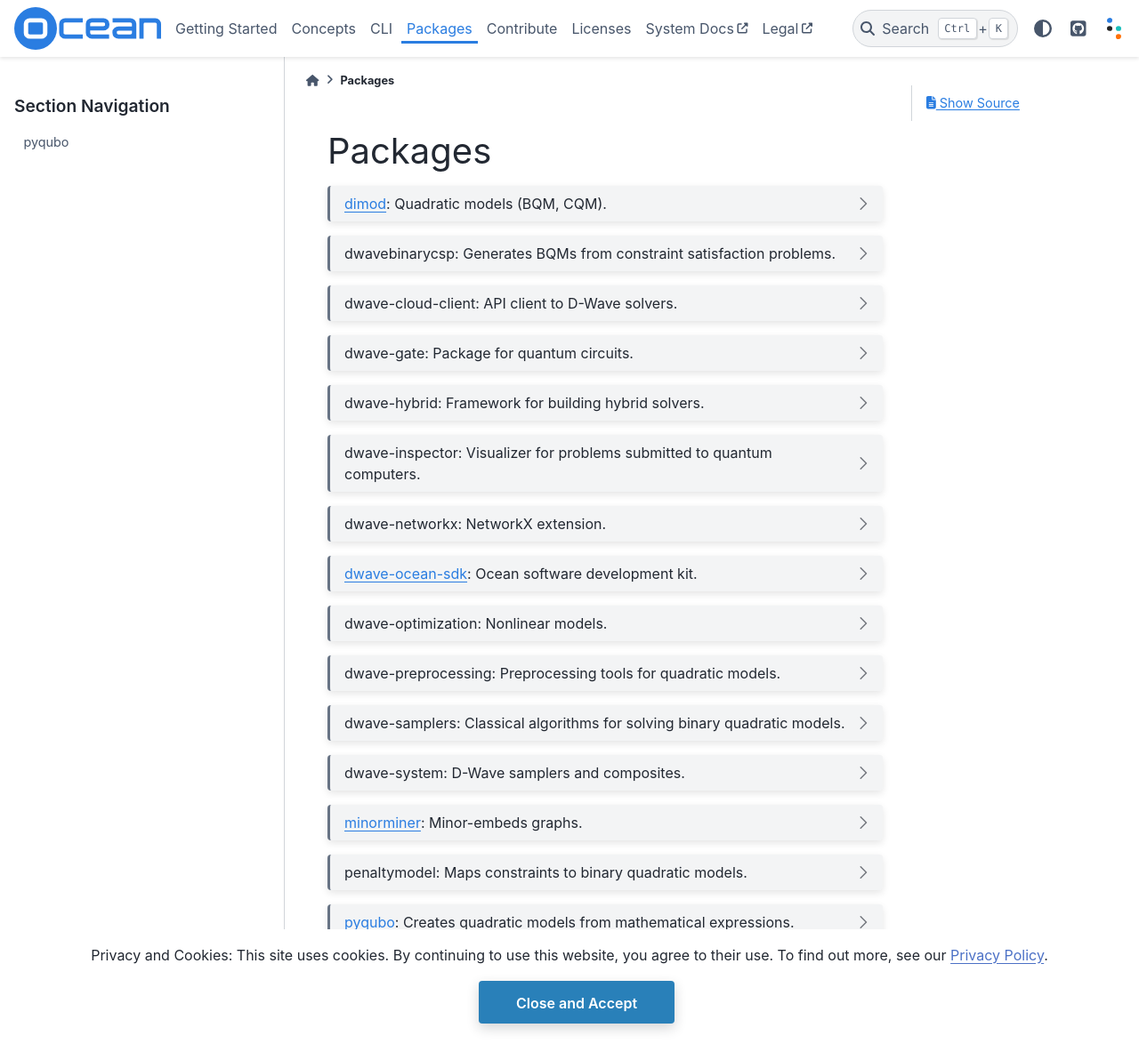
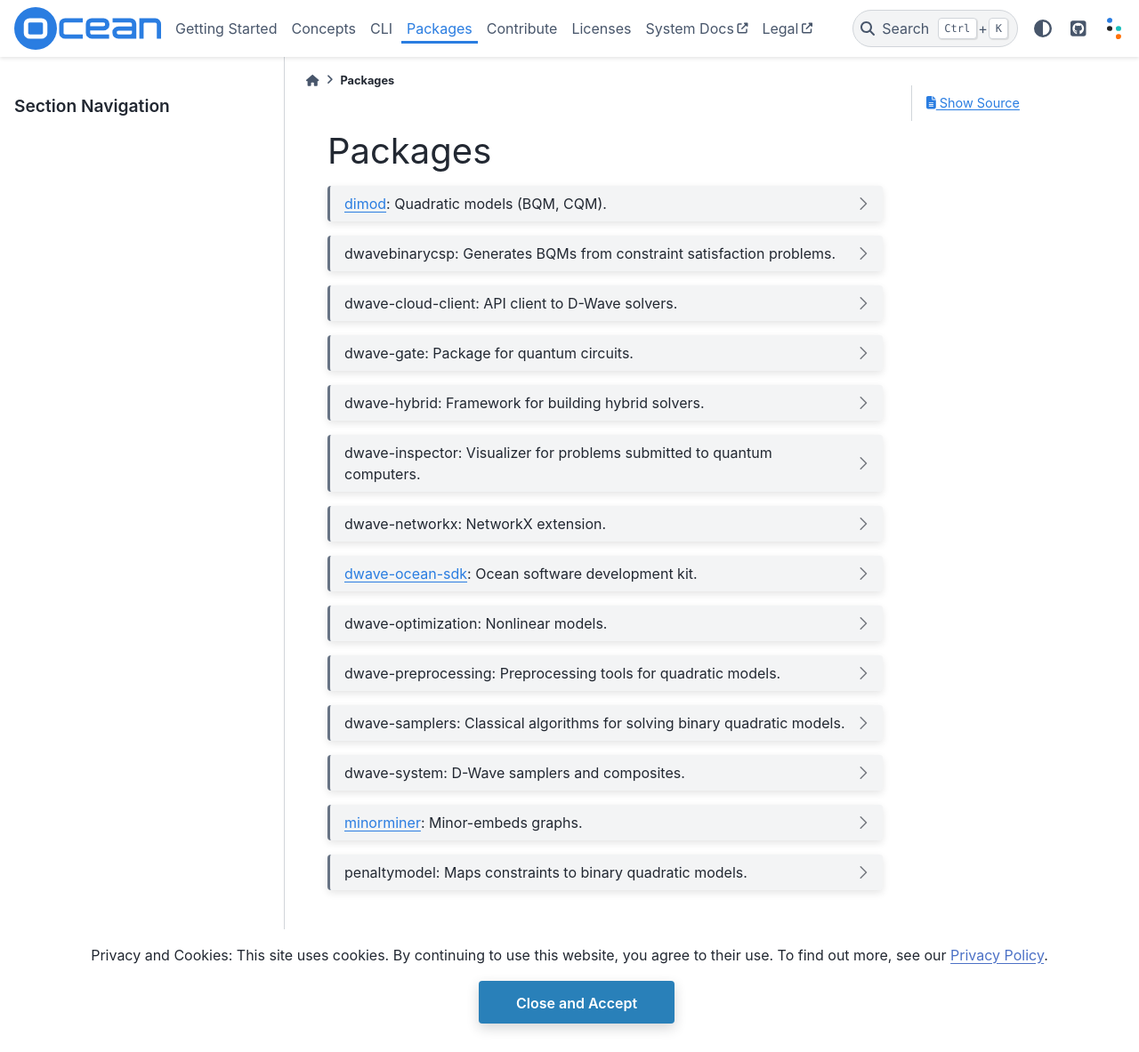
Before and after one commit to dwavesystems/dwave-ocean-sdk, a Sphinx documentation site: the page built from docs/packages.rst, in a window 1280 px wide and 1183 px high. Shown: the whole window at 89% size. Built offline with Sphinx 7.4.7 and the PyData theme 0.15.4, drawn with Linux system fonts in a browser that asks for light colours; pages that are not in the unit, such as notebooks, are missing from menus.

Commit message:
Update docs to remove pyqubo

```diff
--- a/docs/licenses.rst
+++ b/docs/licenses.rst
@@ -20,7 +20,6 @@
    licenses/penaltymodel
    licenses/preprocessing
    licenses/samplers
-   pyqubo <https://github.com/recruit-communications/pyqubo/blob/master/LICENSE>
 
 Ocean software also includes non-open-source packages you can optionally install with the following
 D-Wave end-user license agreements (EULAs):
--- a/docs/packages.rst
+++ b/docs/packages.rst
@@ -154,14 +154,6 @@
 
     :bdg-link-primary:`code <https://github.com/dwavesystems/penaltymodel>`
 
-.. dropdown:: `pyqubo <https://pyqubo.readthedocs.io/en/latest>`_:
-    Creates quadratic models from mathematical expressions.
-
-    A package that helps you create QUBOs and Ising models from
-    flexible mathematical expressions.
-
-    :bdg-link-primary:`code <https://github.com/recruit-communications/pyqubo>`
-
 .. packages-end-marker
 
 .. toctree::
@@ -181,4 +173,3 @@
     docs_system/sdk_index
     docs_minorminer/source/sdk_index
     docs_penalty/sdk_index
-    docs_pyqubo
```
Also changed, not shown: docs/docs_pyqubo.rst (deleted, +0 -10 lines).
